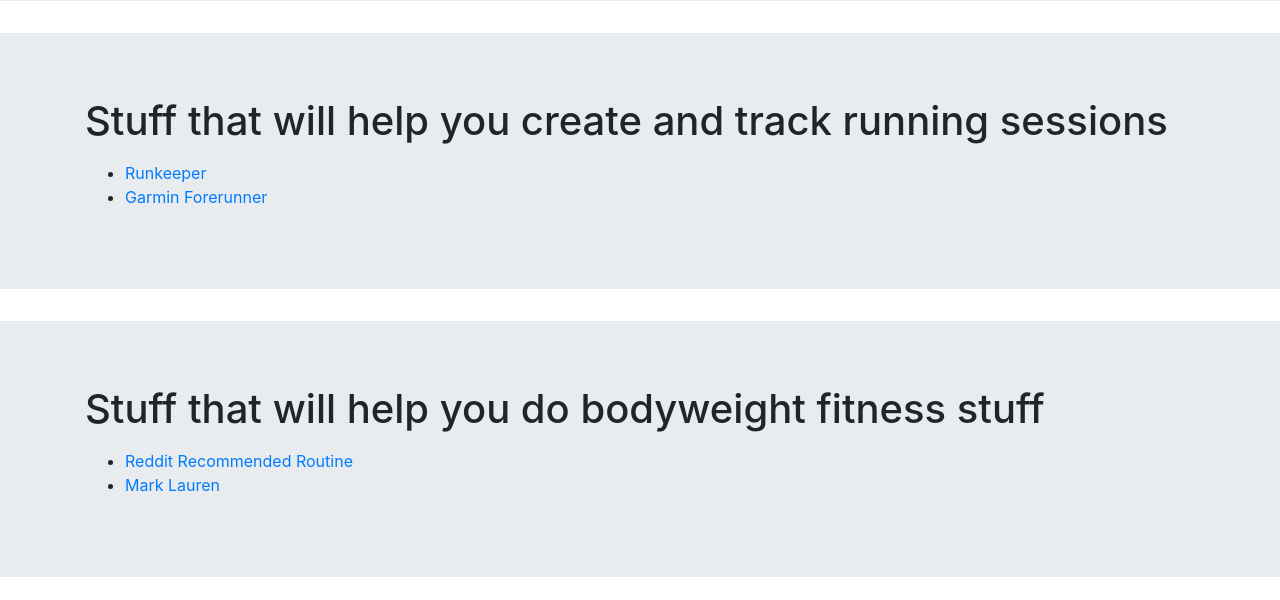
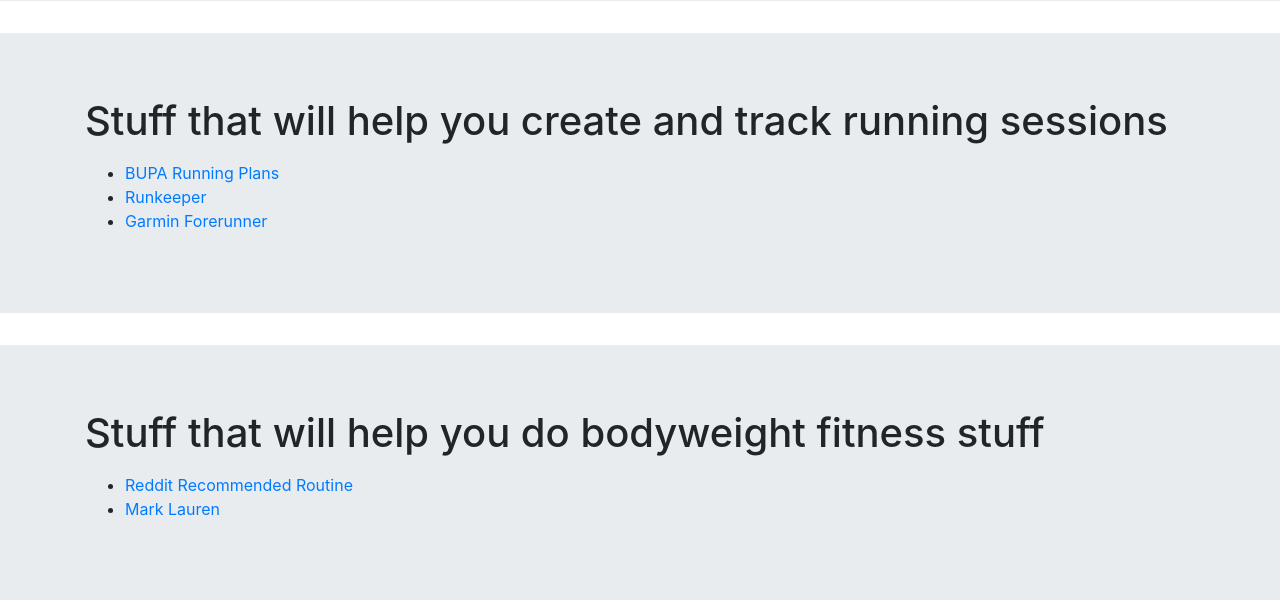
Before and after one commit to frankenwino/Hey-Fatso, a Flask app: template app/templates/tdce_result.html in a window 1280 px wide. Shown: the part 2286-2886 px from the top of the page. Run offline with Flask 2, Linux system fonts and the light colour scheme; the template is opened without the code that fills it, so the values that code supplies are empty; some libraries are stand-ins or nearby versions.

Commit message:
Update tdce_result.html

```diff
--- a/app/templates/tdce_result.html
+++ b/app/templates/tdce_result.html
@@ -106,6 +106,7 @@
     <h1 class="display-6">Stuff that will help you create and track running sessions</h1>
     <p class="lead">
     <ul>
+      <li><a href="https://www.bupa.co.uk/health-information/running" target="_blank">BUPA Running Plans<br></a></li>
       <li><a href="https://runkeeper.com" target="_blank">Runkeeper<br></a></li>
       <li><a href="https://explore.garmin.com/en-US/forerunner" target="_blank">Garmin Forerunner<br></a></li>
     </ul>
```
